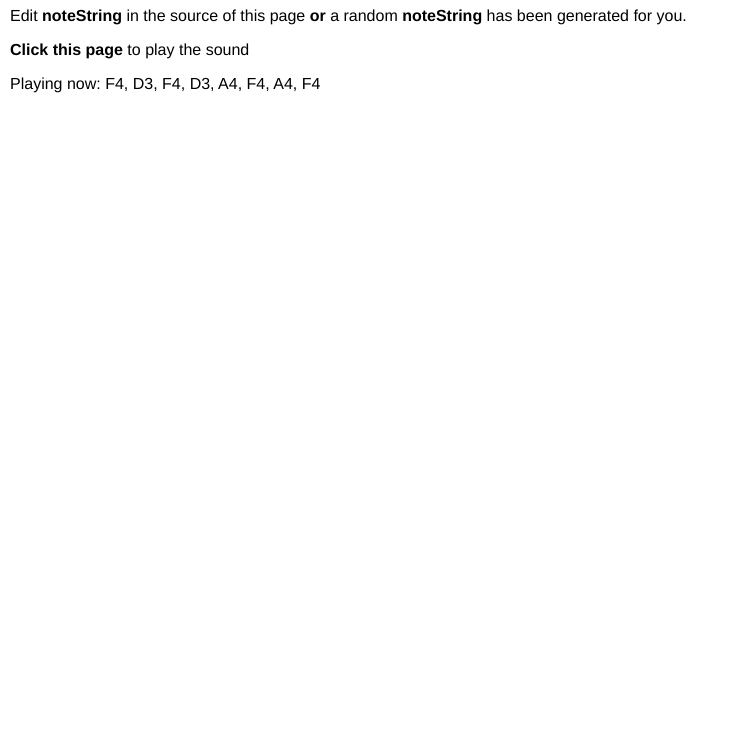
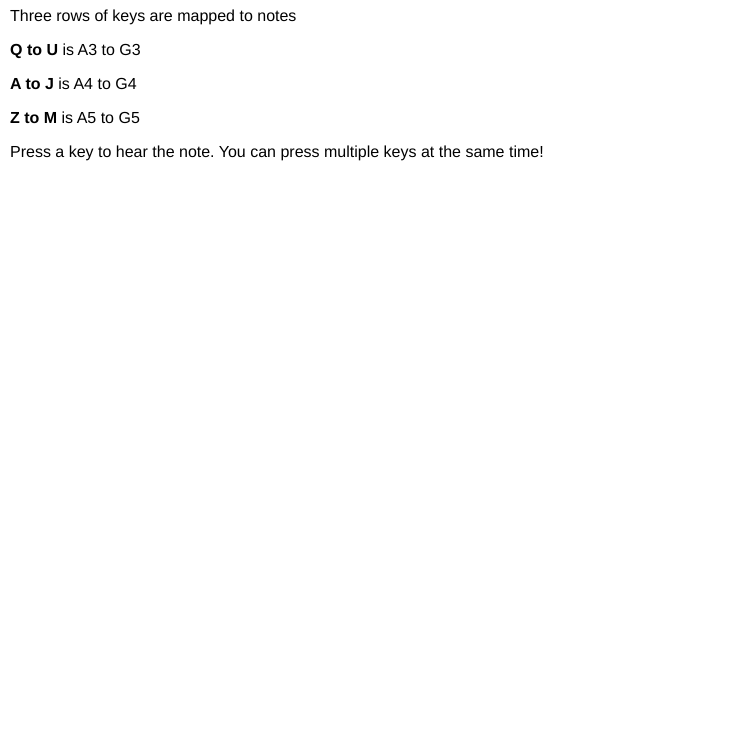
Before and after one commit to strawstack/SimpleSound, a plain HTML site: page index.html in a window 1280 px wide. Shown: the part 83-820 px from the top of the page, without its empty margins (0-739 px from the left). Drawn offline with Linux system fonts and the light colour scheme.

Commit message:
map sounds to keys

```diff
--- a/index.html
+++ b/index.html
@@ -8,41 +8,44 @@
 </head>
 <body>
     <h1>Simple Sound</h1>
-    <p>Edit <b>noteString</b> in the source of this page <b>or</b> a random <b>noteString</b> has been generated for you.</p>
-    <p><b>Click this page</b> to play the sound</p>
-    <p>Playing now: <span class="now-playing"></span></p>
+    <p>Three rows of keys are mapped to notes</p>
+    <p><b>Q to U</b> is A3 to G3</p>
+    <p><b>A to J</b> is A4 to G4</p>
+    <p><b>Z to M</b> is A5 to G5</p>
+    <p>Press a key to hear the note. You can press multiple keys at the same time!</p>
     <script>
         function main() {
-            let keys = Object.keys(noteValues);
-            let notes = [];
-            for (let i = 0; i < 5; i++) {
-                let r = Math.floor(Math.random() * keys.length);
-                notes.push(keys[r]);
-            }
-            let noteString = notes.join("/");
+            window.addEventListener("click", (e) => {
 
-            let songs = {
-                "ZeldasLullaby": "B4/D4/A4/B4/D4/A4",
-                "EponasSong": "D4/B4/A4/D4/B4/A4",
-                "SariasSong": "F4/A4/B4/F4/A4/B4",
-                "SunsSong": "A4/F4/D4/A4/F4/D4",
-                "SongOfTime": "A4/D3/F4/A4/D3/F4",
-                "SongOfStorms": "D3/F4/D4/D3/F4/D4",
-                "MinuetOfForest": "D3/D4/B4/A4/B4/A4",
-                "BoleroOfFire": "F4/D3/F4/D3/A4/F4/A4/F4",
-                "SerenadeOfWater": "D3/F4/A4/A4/B4",
-                "RequiemOfSpirit": "D3/F4/D3/A4/F4/D3",
-                "NocturneOfShadow": "B4/A4/A4/D3/B4/A4/F4",
-                "PreludeOfLight": "D4/A4/D4/A4/B4/D4"
-            };
+            });
 
-            noteString = songs["BoleroOfFire"];
+            let three = "qwertyu";
+            let four  = "asdfghj";
+            let five  = "zxcvbnm";
 
-            document.querySelector(".now-playing").innerHTML = noteString.replace(/\//g, ", ");
+            let map = "ABCDEFG";
 
-            window.addEventListener("click", (e) => {
-                let s = new Sound(noteString);
-                s.play();
+            let sounds = {};
+
+            window.addEventListener("keydown", (e) => {
+                if (three.indexOf(e.key) !== -1 && !(e.key in sounds)) {
+                    sounds[e.key] = new Sound(map[three.indexOf(e.key)] + "3");
+                    sounds[e.key].play();
+                }
+                if (four.indexOf(e.key) !== -1 && !(e.key in sounds)) {
+                    sounds[e.key] = new Sound(map[four.indexOf(e.key)] + "4");
+                    sounds[e.key].play();
+                }
+                if (five.indexOf(e.key) !== -1 && !(e.key in sounds)) {
+                    sounds[e.key] = new Sound(map[five.indexOf(e.key)] + "5");
+                    sounds[e.key].play();
+                }
+            });
+            window.addEventListener("keyup", (e) => {
+                if (e.key in sounds) {
+                    sounds[e.key].stop();
+                    delete sounds[e.key];
+                }
             });
         }
         window.onload = main;
```
Also changed, not shown: index2.html (deleted, +0 -54 lines).
